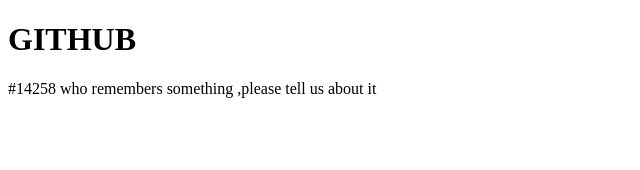
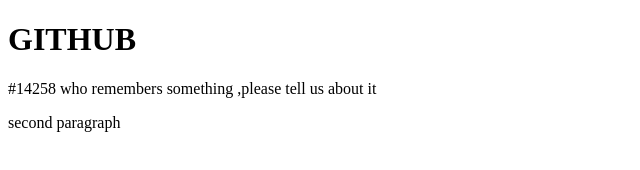
Before and after one commit to MateJikia/new-project1, a plain HTML site: page index.html in a window 1280 px wide. Shown: the whole page, without its empty margins (0-640 px from the left). Drawn offline with Linux system fonts and the light colour scheme.

Commit message:
second pg

```diff
--- a/index.html
+++ b/index.html
@@ -12,6 +12,9 @@
         <p>
             #14258 who remembers something ,please tell us about it
         </p>
+        <p>
+            second paragraph
+        </p>
     </body>
 
 </html>
```
